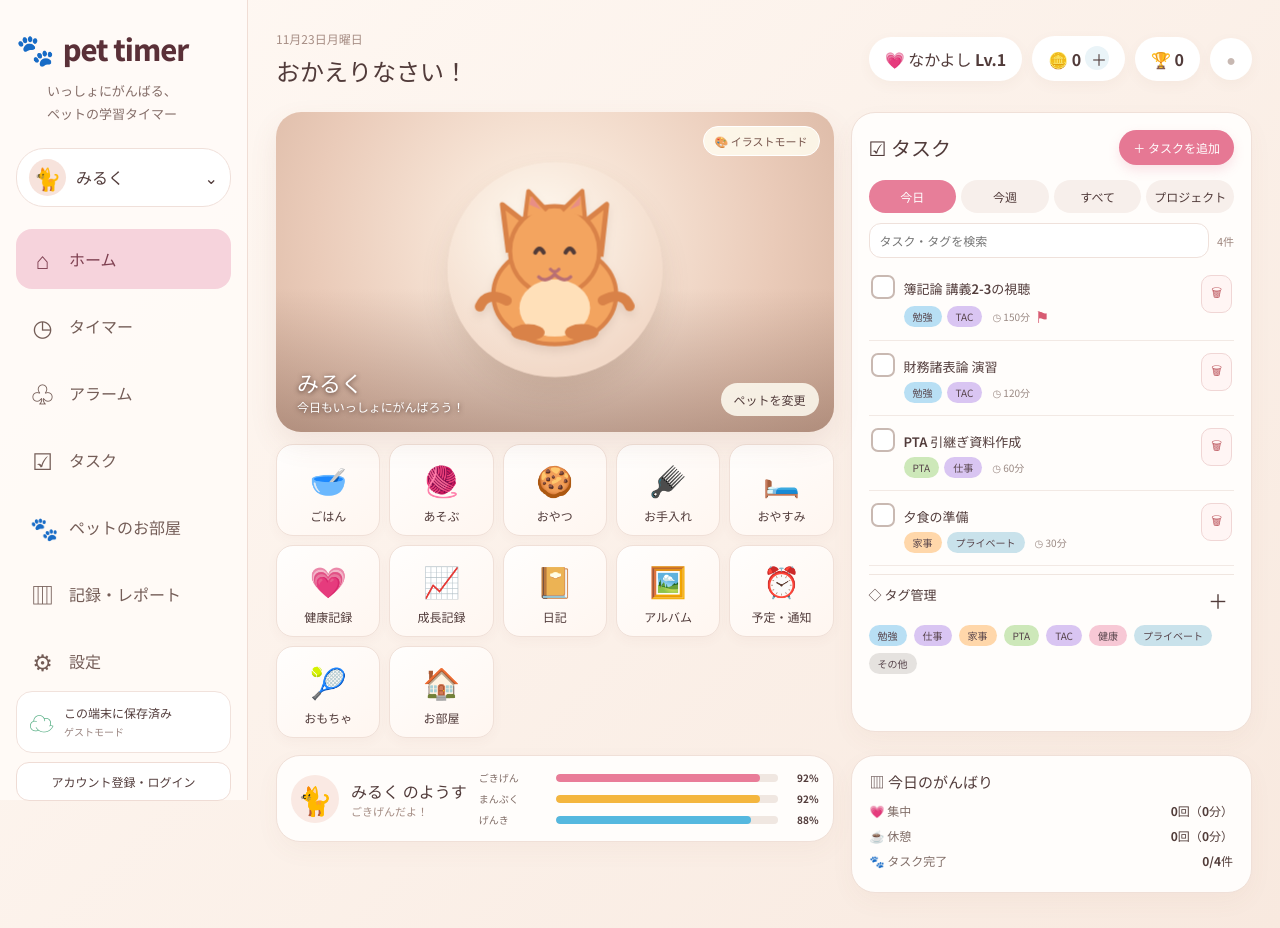
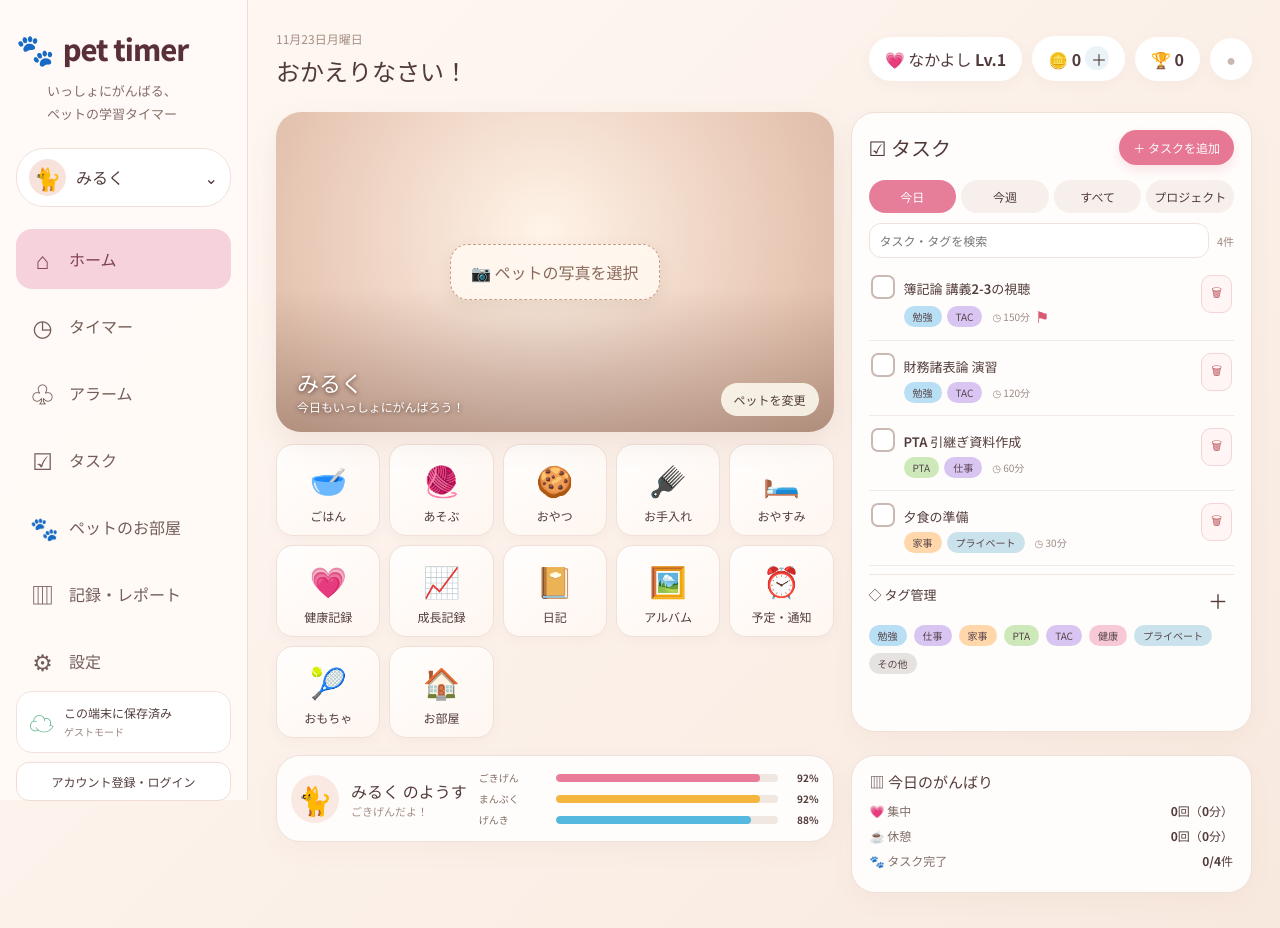
Before and after one commit to code5tomono11-wq/timer, a React (Vite) app in the folder client/: page / in a window 1280 px wide. Built offline with nearby package versions, Linux system fonts and the light colour scheme.

Commit message:
Finish switching all pet views to photo-only display

```diff
--- a/client/src/App.jsx
+++ b/client/src/App.jsx
@@ -294,8 +294,7 @@ export default function App() {
         <section className="center-column">
           <div className="pet-hero">
             <div className="hero-glow"></div>
-            {data.pet.displayMode === "photo" && data.pet.image ? <img className={`hero-pet pet-motion ${isSleeping?"sleeping":""}`} src={petImage()} onError={e=>{e.currentTarget.style.display="none";}} alt={`${data.pet.name}の写真`}/> : <PetArtwork type={data.pet.type} sleeping={isSleeping}/>}
-            <div className="pet-mode-chip">{data.pet.displayMode === "photo" && data.pet.image ? "📷 写真モード" : "🎨 イラストモード"}</div>
+            {data.pet.image ? <img className={`hero-pet pet-motion ${isSleeping?"sleeping":""}`} src={petImage()} alt={`${data.pet.name}の写真`}/> : <button className="photo-empty" onClick={()=>setPetPicker(true)}>📷 ペットの写真を選択</button>}
             {isSleeping && <div className="zzz">Z z z</div>}
             <div className="pet-caption"><b>{data.pet.name}</b><span>{isSleeping?"すやすやお昼寝中…":"今日もいっしょにがんばろう！"}</span></div>
             <button className="change-pet" onClick={()=>setPetPicker(true)}>ペットを変更</button>
@@ -358,7 +357,7 @@ export default function App() {
 
       {page==="アラーム" && <section className="full-panel"><h2>♧ アラーム</h2><div className="alarm-form"><label>時刻<input type="time" value={alarmTime} onChange={e=>setAlarmTime(e.target.value)}/></label><label>音<select value={alarmSound} onChange={e=>setAlarmSound(e.target.value)}><option>ベル</option><option>チャイム</option><option>やさしい音</option></select></label><button className="add-btn" onClick={addAlarm}>＋ アラームを追加</button></div>{data.alarms.map(a=><div className="alarm-row"><b>{a.time}</b><span>{a.sound}</span><label><input type="checkbox" checked={a.enabled} onChange={e=>patch({alarms:data.alarms.map(x=>x.id===a.id?{...x,enabled:e.target.checked}:x)})}/> 有効</label><button onClick={()=>patch({alarms:data.alarms.filter(x=>x.id!==a.id)})}>削除</button></div>)}<p className="notice">※ ブラウザの仕様上、ページを閉じたり端末がスリープしたりすると、アラームが鳴らない場合があります。まずはページを開いたまま、音を有効にしてご利用ください。</p></section>}
 
-      {page==="ペットのお部屋" && <section className="full-panel room"><div className="room-hero">{data.pet.displayMode === "photo" && data.pet.image ? <img className="pet-motion" src={petImage()} alt={`${data.pet.name}の写真`} onError={e=>e.currentTarget.style.display="none"}/> : <PetArtwork type={data.pet.type} sleeping={isSleeping} compact/>}<div><h2>{data.pet.name}のお部屋</h2><p>いっしょに遊んだり、ごはんをあげたりしよう。</p><div className="room-level">Lv.{data.pet.level} · なかよし度 {data.pet.affection}% · 🪙 {data.pet.coins}</div></div></div><div className="room-actions"><button onClick={feedPet}>🍚 ごはん（2コイン）</button><button onClick={playPet}>🧶 あそぶ</button><button onClick={()=>notify("おやつをあげたよ！")}>🍪 おやつ</button><button onClick={()=>notify("やさしくブラッシングしたよ")}>🪮 お手入れ</button><button onClick={()=>updatePet({sleepingUntil:Date.now()+60000,energy:Math.min(100,data.pet.energy+10)})}>🛏️ お昼寝</button></div><p className="notice">遊んだ後は、ときどき自分からお昼寝するよ。お昼寝中は起こさず、そっと見守ってね。</p></section>}
+      {page==="ペットのお部屋" && <section className="full-panel room"><div className="room-hero">{data.pet.image ? <img className="pet-motion" src={petImage()} alt={`${data.pet.name}の写真`}/> : <button className="photo-empty room-photo-empty" onClick={()=>setPetPicker(true)}>📷 写真を登録</button>}<div><h2>{data.pet.name}のお部屋</h2><p>いっしょに遊んだり、ごはんをあげたりしよう。</p><div className="room-level">Lv.{data.pet.level} · なかよし度 {data.pet.affection}% · 🪙 {data.pet.coins}</div></div></div><div className="room-actions"><button onClick={feedPet}>🍚 ごはん（2コイン）</button><button onClick={playPet}>🧶 あそぶ</button><button onClick={()=>notify("おやつをあげたよ！")}>🍪 おやつ</button><button onClick={()=>notify("やさしくブラッシングしたよ")}>🪮 お手入れ</button><button onClick={()=>updatePet({sleepingUntil:Date.now()+60000,energy:Math.min(100,data.pet.energy+10)})}>🛏️ お昼寝</button></div><p className="notice">遊んだ後は、ときどき自分からお昼寝するよ。お昼寝中は起こさず、そっと見守ってね。</p></section>}
 
       {page==="記録・レポート" && <section className="full-panel"><h2>▥ 記録・レポート</h2><div className="report-grid"><div><small>今日の集中時間</small><strong>{Math.floor(focusSeconds/60)}分</strong></div><div><small>今日の休憩時間</small><strong>{Math.floor(restSeconds/60)}分</strong></div><div><small>完了タスク</small><strong>{doneCount}件</strong></div><div><small>ペットのレベル</small><strong>Lv.{data.pet.level}</strong></div></div><h3>今日のセッション</h3>{todaySessions.length?todaySessions.map(s=><p className="session-row">{s.mode} · {Math.floor(s.seconds/60)}分 · {s.taskTitle||"タスク未選択"}</p>):<p className="notice">タイマーを使うと、ここに記録されるよ。</p>}</section>}
 
```
